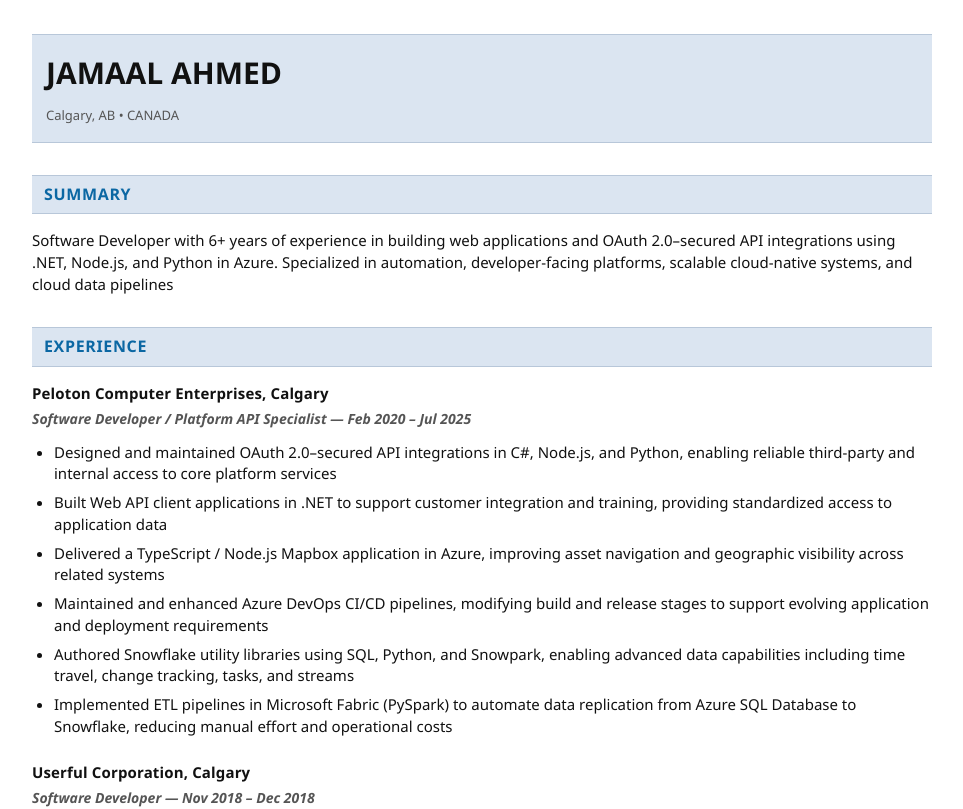
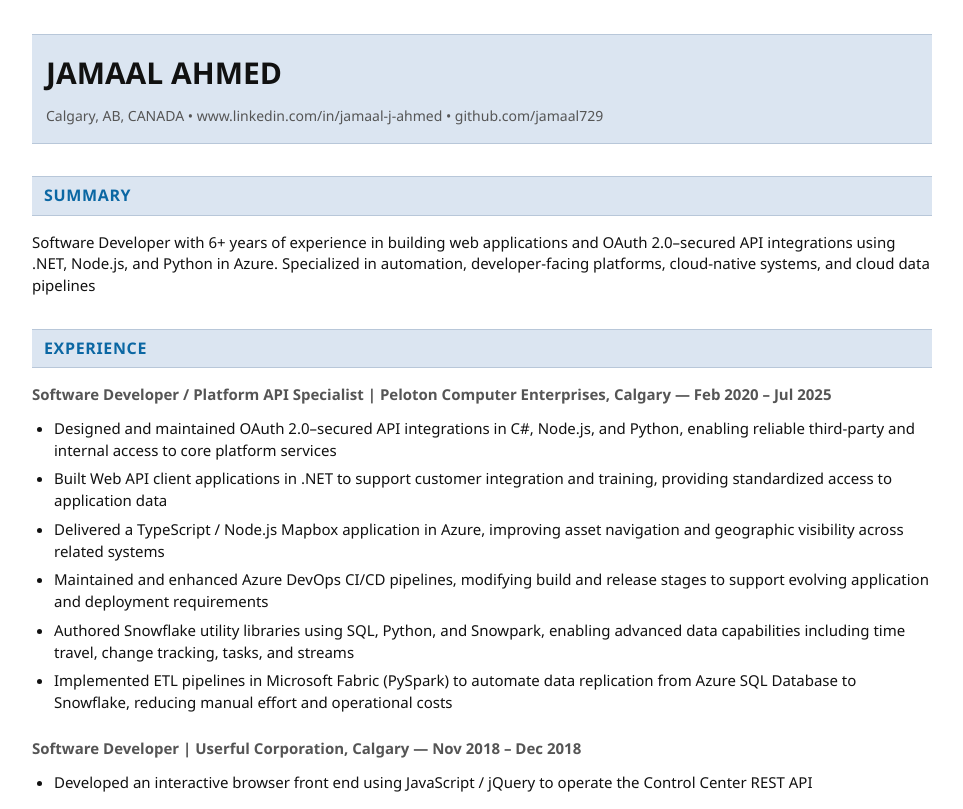
Before and after one commit to jamaal729/cloud-resume-challenge, a React (Vite) app in the folder frontend/: page / in a window 1280 px wide. Shown: the top 809 px of the page, without its empty margins (158-1121 px from the left). Built offline with nearby package versions, Linux system fonts and the light colour scheme; no server answers.

Commit message:
Resume content changes

```diff
--- a/frontend/src/assets/stylesheets/style.css
+++ b/frontend/src/assets/stylesheets/style.css
@@ -76,7 +76,7 @@
 
 .contacts{
   margin-top:12px;
-  font-size:13px;
+  font-size:14px;
   color:var(--muted);
   line-height:1.35;
 }
@@ -105,9 +105,9 @@
 }
 
 .meta{
-  font-size:14px;
-  font-weight: 600;
-  font-style: italic;
+  font-size:15px;
+  font-weight: bold;
+  font-style: normal;
   color:var(--muted);
   margin:5px 0 12px 0;
 }
--- a/frontend/src/components/HeaderBlock.jsx
+++ b/frontend/src/components/HeaderBlock.jsx
@@ -3,7 +3,7 @@
 export default function HeaderBlock({ data }) {
   const name = data?.name || data?.title || "JAMAAL AHMED";
   const contacts =
-    data?.contacts || "Calgary, AB • CANADA";
+    data?.contacts || "Calgary, AB, CANADA • www.linkedin.com/in/jamaal-j-ahmed • github.com/jamaal729";
 
   return (
     <div className="header-block">
--- a/frontend/src/components/SectionsBlock.jsx
+++ b/frontend/src/components/SectionsBlock.jsx
@@ -15,8 +15,8 @@
 
         {Array.isArray(data?.experience) && data.experience.map((exp, idx) => (
           <div className="experience-item" key={idx}>
-            <div className="employer">{exp.employer}</div>
-            <div className="meta">{exp.role}{exp.period ? ` — ${exp.period}` : ''}</div>
+            {/* <div className="employer">{exp.employer}</div> */}
+            <div className="meta">{exp.role} | {exp.employer} {exp.period ? ` — ${exp.period}` : ''}</div>
             <div className="details">
               {Array.isArray(exp.items) && (
                 <ul>
@@ -27,8 +27,6 @@
           </div>
         ))}
       </section>
-
-
 
       {/* Skills section */}
       <section className="section" id="skills">
--- a/frontend/src/data/ResumeData.js
+++ b/frontend/src/data/ResumeData.js
@@ -1,6 +1,6 @@
 const ResumeData = {
 
-  "summary": "Software Developer with 6+ years of experience in building web applications and OAuth 2.0–secured API integrations using .NET, Node.js, and Python in Azure. Specialized in automation, developer-facing platforms, scalable cloud-native systems, and cloud data pipelines",
+  "summary": "Software Developer with 6+ years of experience in building web applications and OAuth 2.0–secured API integrations using .NET, Node.js, and Python in Azure. Specialized in automation, developer-facing platforms, cloud-native systems, and cloud data pipelines",
 
   "experience": [
     {
--- a/frontend/src/style.css
+++ /dev/null
@@ -1,181 +0,0 @@
-/* ---------------------------------------------------------
-   GLOBAL / BODY
---------------------------------------------------------- */
-:root{
-  --bg:#ffffff;
-  --text:#111;
-  --muted:#555;
-  --accent:#0b67a3;
-  --heading-bg:#dbe5f1;       /* Word “Light Blue” heading fill */
-  --heading-border:#b8c7d9;   /* Subtle Word-style border */
-  --rule:#c2c6cc;
-  --maxw:900px;
-}
-
-body{
-  font-family:"Segoe UI", Arial, sans-serif;
-  font-size:15px;
-  line-height:1.45;
-  background:var(--bg);
-  color:var(--text);
-  margin:0;
-  padding:34px 22px;
-}
-
-.page{
-  width:100%;
-  max-width:var(--maxw);
-  margin:0 auto;
-  /* ensure there's always room before the footer */
-  /* margin-bottom: 48px; */
-}
-
-/* ---------------------------------------------------------
-   HEADINGS + SECTION RULES
---------------------------------------------------------- */
-
-/* Horizontal rule ABOVE each section */
-.section{
-  margin-top:24px;
-  padding-top:8px;
-  /*border-top:4px solid var(--rule);*/
-  border-top:0
-}
-
-/* Heading with Word-like background fill and dual borders */
-.section h2{
-  background:var(--heading-bg);
-  color:var(--accent);
-  margin:0 0 16px 0;
-  padding:7px 12px;
-  font-size:16px;
-  letter-spacing:0.65px;
-  text-transform:uppercase;
-  border-top:1px solid var(--heading-border);
-  border-bottom:1px solid var(--heading-border);
-}
-
-/* ---------------------------------------------------------
-   HEADER INFO
---------------------------------------------------------- */
-
-/* Header unified background block */
-.header-block{
-  background: var(--heading-bg);
-  padding: 16px 14px 18px 14px;
-  margin-bottom: 24px;
-  border-top: 1px solid var(--heading-border);
-  border-bottom: 1px solid var(--heading-border);
-}
-
-h1.name{
-  font-size:30px;
-  font-weight:700;
-  margin:0;
-  padding:0;
-}
-
-.contacts{
-  margin-top:12px;
-  font-size:13px;
-  color:var(--muted);
-  line-height:1.35;
-}
-
-.contacts a{
-  color:inherit;
-  text-decoration:none;
-}
-
-.summary{
-  margin-top:18px;
-  font-size:14px;
-}
-
-/* ---------------------------------------------------------
-   EXPERIENCE
---------------------------------------------------------- */
-.experience-item{
-  margin-bottom:24px;
-}
-
-.employer{
-  font-weight:600;
-  font-size:15px;
-  letter-spacing:0.15px;
-}
-
-.meta{
-  font-size:15px;
-  color:var(--muted);
-  margin:5px 0 12px 0;
-}
-
-.details ul{
-  margin:4px 0 0 22px;
-  padding:0;
-}
-
-.details li{
-  margin:7px 0;
-}
-
-/* ---------------------------------------------------------
-   EDUCATION
---------------------------------------------------------- */
-.education-entry{
-  font-size:14px;
-  margin-bottom:12px;
-}
-
-/* ---------------------------------------------------------
-   SKILLS
---------------------------------------------------------- */
-.skills-list p{
-  margin:6px 0;
-  font-size:15px;
-}
-
-/* ---------------------------------------------------------
-   FOOTER
---------------------------------------------------------- */
-/* Stronger, last-resort rules to prevent other styles from overriding */
-.footer-wrapper {
-  width: 100%;
-  padding: 0 22px;
-  box-sizing: border-box;
-}
-
-.footer-block {
-  max-width: var(--maxw);
-  margin: 48px auto 0; /* spacing from content above + center */
-  text-align: center;
-  border-top: 1px solid #e0e0e0;
-  padding: 24px 12px 12px;
-  box-sizing: border-box;
-}
-
-/* ---------------------------------------------------------
-   PRINT STYLESHEET (does NOT affect screen layout)
---------------------------------------------------------- */
-@media print{
-  body{
-    padding:0;
-    background:#ffffff;
-  }
-  .page{
-    padding:14px 18px;
-  }
-  .section{
-    break-inside:avoid;
-    page-break-inside:avoid;
-  }
-  .section h2{
-    -webkit-print-color-adjust:exact;
-    print-color-adjust:exact;
-  }
-  a{
-    color:black;
-    text-decoration:none;
-  }
-}
```
Also changed, not shown: 1 other file (tests, documents, lock files or other folders).
